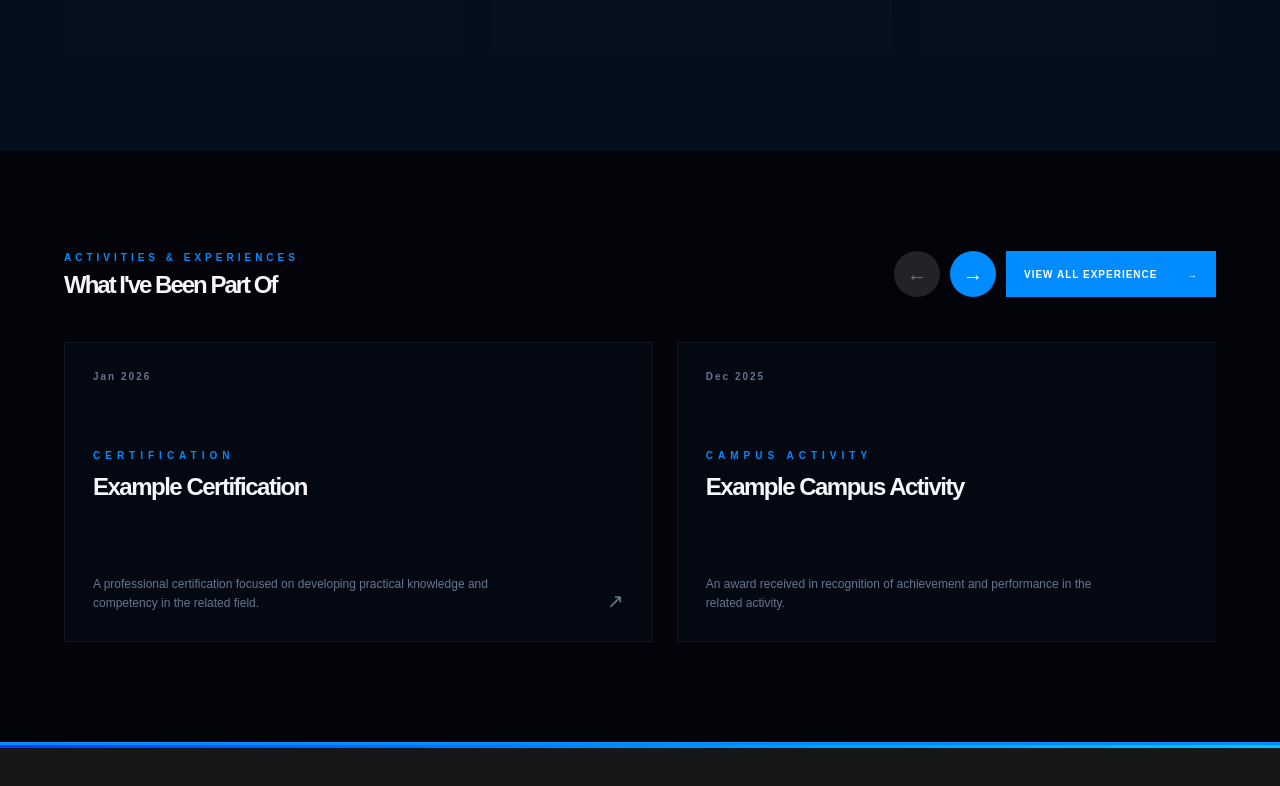
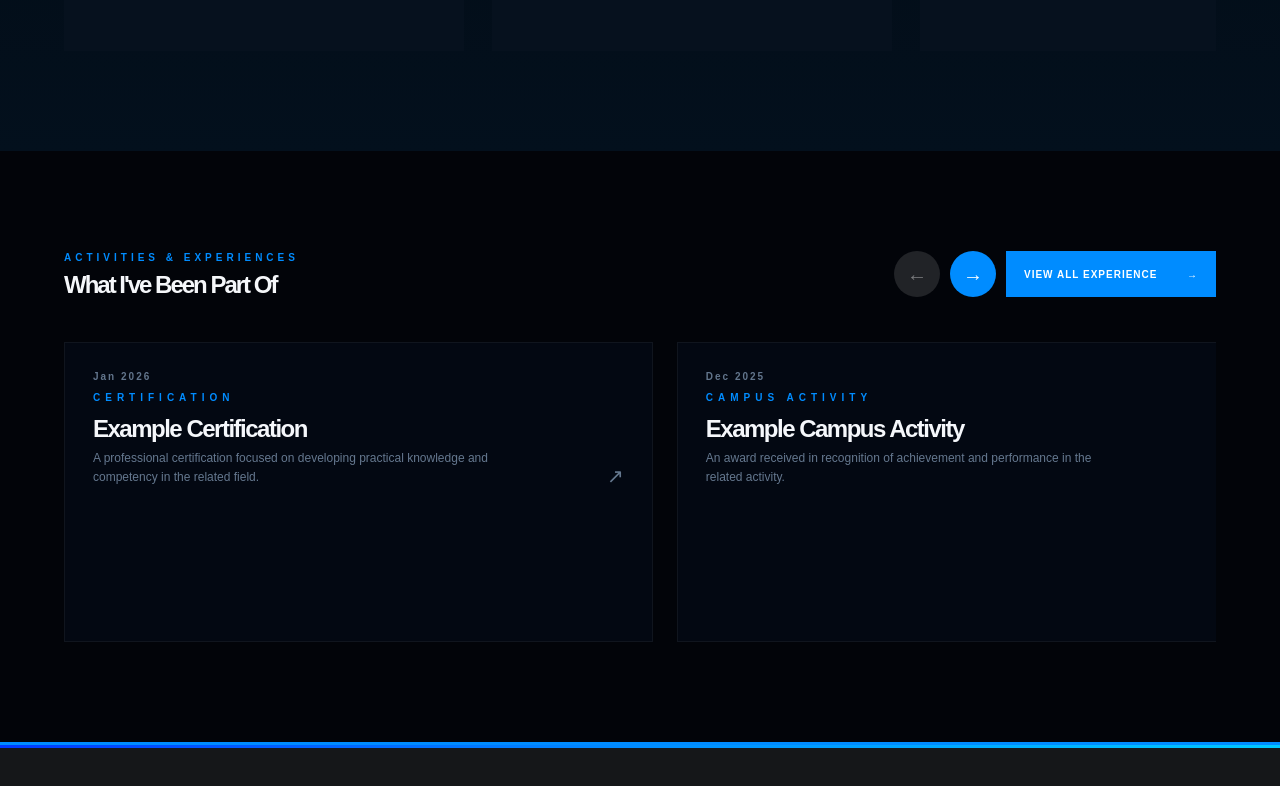
Before and after one commit to Afwanms/WebPortofolio, a Next.js app: page / in a window 1280 px wide. Shown: the part 2188-2974 px from the top of the page. Built offline with nearby package versions, Linux system fonts and the light colour scheme.

Commit message:
Homepage Animation

```diff
--- a/app/components/Experience.tsx
+++ b/app/components/Experience.tsx
@@ -64,8 +64,9 @@ export default function Experience() {
           ref={experienceRef}
         >
           {experiences.map((experience, index) => (
-            <div
-              className="experienceCard"
+          <Link
+            href={`/experience/${experience.slug}`}
+            className="experienceCard revealItem"
             key={experience.id}
           >
             <div className="experienceCardTop">
@@ -91,7 +92,7 @@ export default function Experience() {
 
               <span>↗</span>
             </div>
-            </div>
+          </Link>
         ))}
       </div>
       </section>
--- a/app/components/Project.tsx
+++ b/app/components/Project.tsx
@@ -69,7 +69,7 @@ export default function Project() {
           {latestProjects.map((project, index) => (
             <Link
               href={`/projects/${project.slug}`}
-              className="projectCard"
+              className="projectCard revealItem"
               key={project.id}
             >
               <div className="projectImage">
--- a/app/components/Work.tsx
+++ b/app/components/Work.tsx
@@ -67,7 +67,10 @@ export default function Work() {
 
         <div className="workSlider" ref={workRef}>
           {latestWorks.map((work) => (
-            <Link href={`/work/${work.slug}`} className="workCard" key={work.id}>
+            <Link href={`/work/${work.slug}`}
+            className="workCard revealItem"
+            key={work.id}
+            >
               <Image
                 src={work.image}
                 alt={`${work.company} - ${work.role}`}
--- a/app/globals.css
+++ b/app/globals.css
@@ -65,3 +65,47 @@ html {
 
   transform: translateY(0);
 }
+
+/* ================================
+   STAGGER REVEAL
+================================ */
+
+.revealItem {
+  opacity: 0;
+
+  transform: translateY(20px);
+
+  transition:
+    opacity 0.7s ease,
+    transform 0.7s cubic-bezier(0.16, 1, 0.3, 1);
+}
+
+.reveal.visible .revealItem {
+  opacity: 1;
+
+  transform: translateY(0);
+}
+
+.reveal.visible .revealItem:nth-child(1) {
+  transition-delay: 0.05s;
+}
+
+.reveal.visible .revealItem:nth-child(2) {
+  transition-delay: 0.15s;
+}
+
+.reveal.visible .revealItem:nth-child(3) {
+  transition-delay: 0.25s;
+}
+
+.reveal.visible .revealItem:nth-child(4) {
+  transition-delay: 0.35s;
+}
+
+.reveal.visible .revealItem:nth-child(5) {
+  transition-delay: 0.45s;
+}
+
+.reveal.visible .revealItem:nth-child(6) {
+  transition-delay: 0.55s;
+}
--- a/app/styles/experience.css
+++ b/app/styles/experience.css
@@ -139,11 +139,11 @@
 
   padding: 28px;
 
-  display: flex;
-  flex-direction: column;
-  justify-content: space-between;
+  display: block;
 
   background: #030812;
+  color: inherit;
+  text-decoration: none;
 
   border: 1px solid rgba(255, 255, 255, 0.05);
 
@@ -168,6 +168,7 @@
   display: flex;
   align-items: center;
   justify-content: space-between;
+  margin-bottom: 10px;
 }
 
 .experienceYear {
```
Lines whose indentation alone changed are shown as unchanged.
